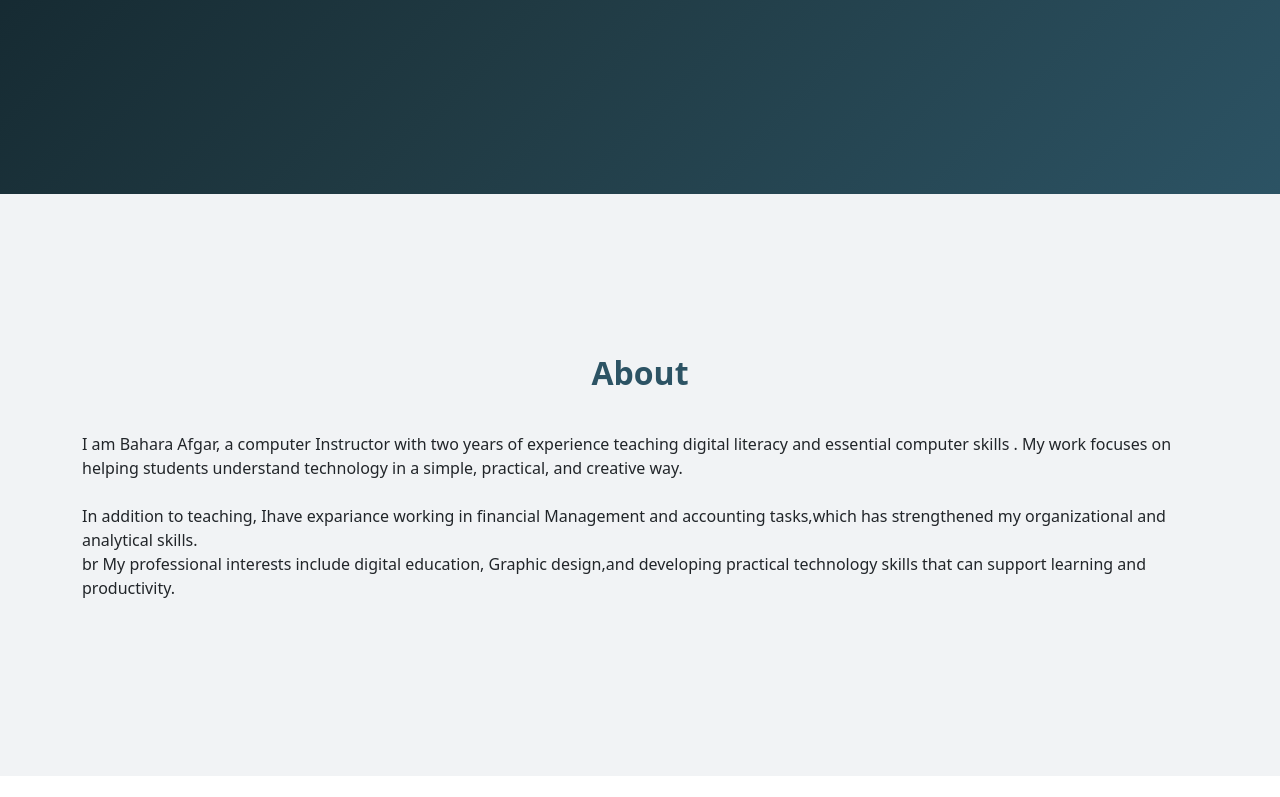
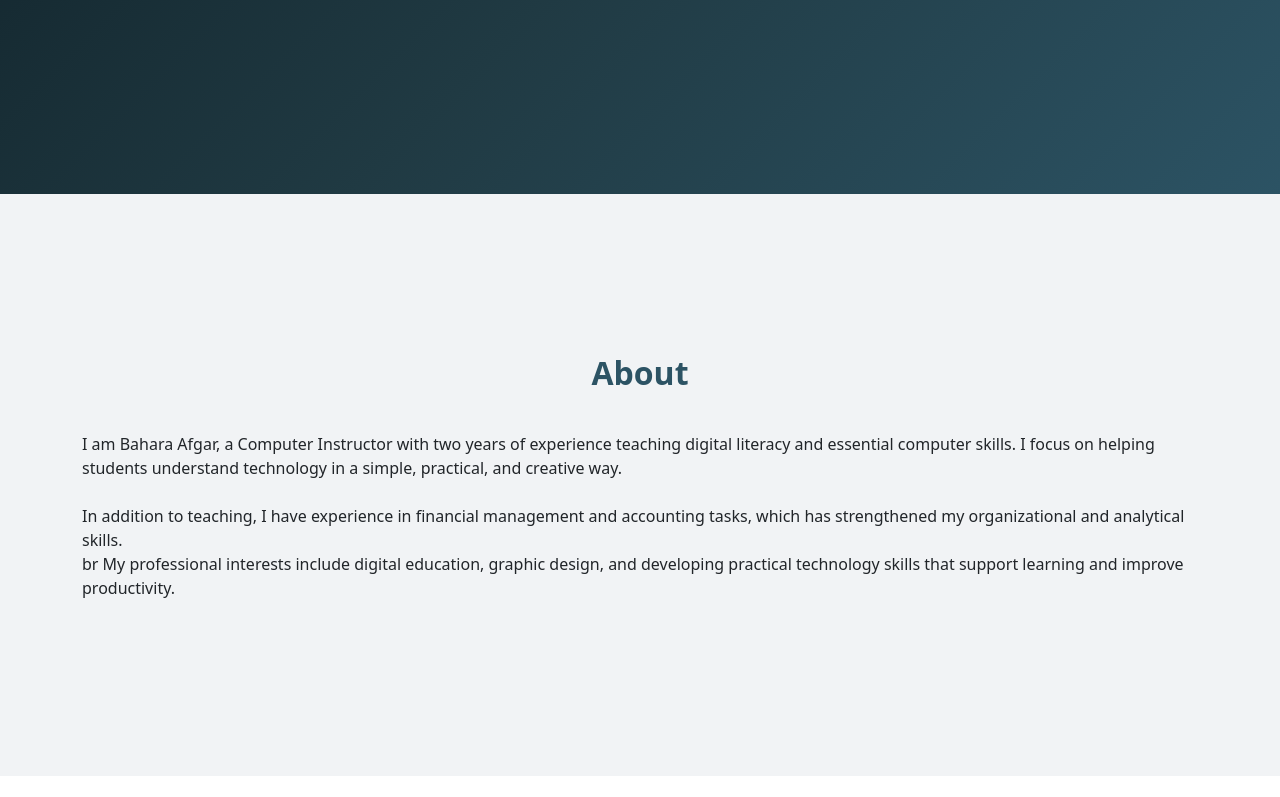
Before and after one commit to baharaafgar2-gif/Bahara-Afgar-Final-project, a plain HTML site: page index.html in a window 1280 px wide. Shown: the part 379-1176 px from the top of the page. Drawn offline with nearby package versions, Linux system fonts and the light colour scheme.

Commit message:
Add files via upload

```diff
--- a/index.html
+++ b/index.html
@@ -81,14 +81,12 @@
 
 <h2 class="section-en">About</h2>
 <p>
-I am Bahara Afgar, a computer Instructor with two years of experience teaching digital literacy and essential
-computer skills . My work focuses on helping students understand technology in a simple, practical, and creative way.
+I am Bahara Afgar, a Computer Instructor with two years of experience teaching digital literacy and essential computer skills.
+ I focus on helping students understand technology in a simple, practical, and creative way.
 <br><br>
-In addition to teaching, Ihave expariance working in financial Management and accounting tasks,which has strengthened my
-organizational and analytical skills.
+In addition to teaching, I have experience in financial management and accounting tasks, which has strengthened my organizational and analytical skills.
 <br>br
-My professional interests include digital education, Graphic design,and developing practical technology skills that can
-support learning and productivity.
+My professional interests include digital education, graphic design, and developing practical technology skills that support  learning and improve productivity.
 </p>
 
 </div>
```
